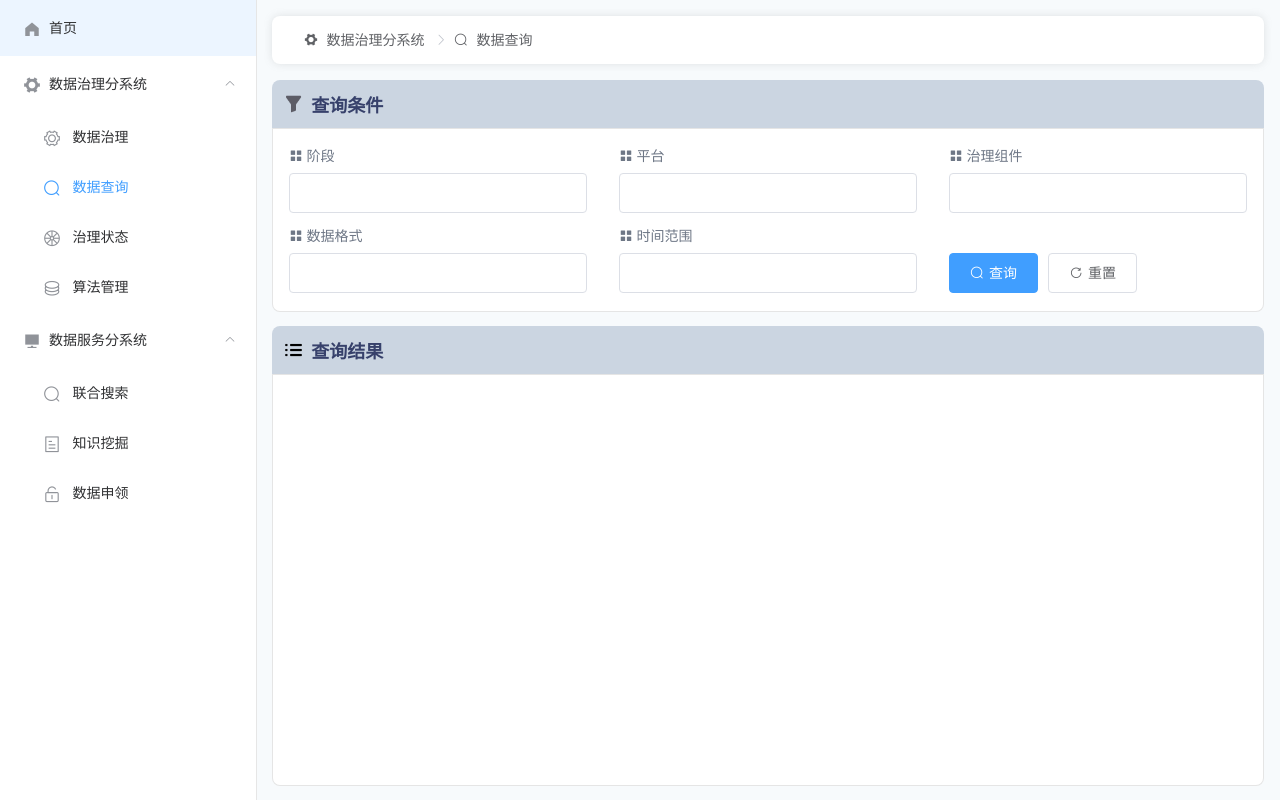
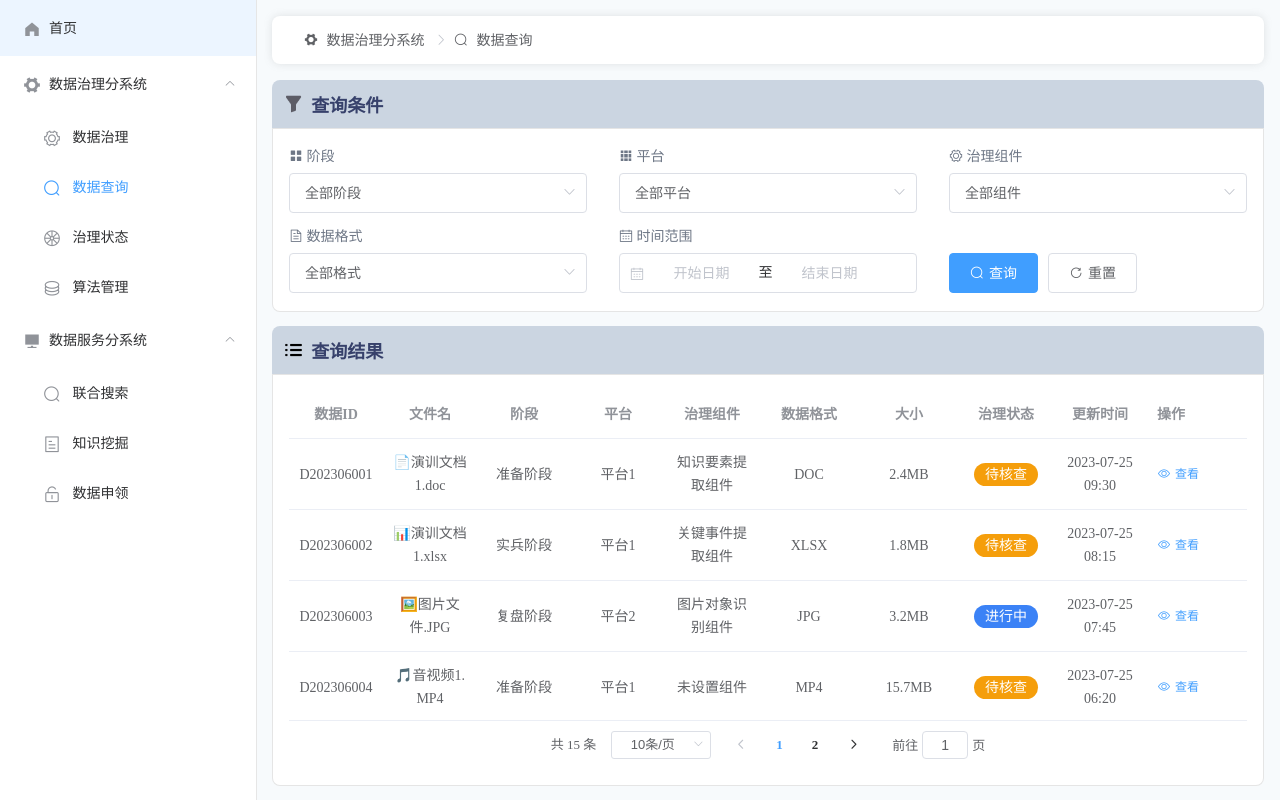
Before and after one commit to fireworks99/data-govern, a Vue app: page /govern/data-query in a window 1280 px wide. Built offline with nearby package versions, Linux system fonts and the light colour scheme.

Commit message:
查询结果

```diff
--- a/src/api/index.js
+++ b/src/api/index.js
@@ -1,6 +1,15 @@
-import alldata from '@/assets/data/table.json';
+import data_govern from '@/assets/data/data_govern.json';
+import data_query from '@/assets/data/data_query.json';
 
-export function queryDataByCondition(data) {
+const dataMap = {
+  data_govern,
+  data_query
+};
+
+export function queryDataByCondition(data, type) {
+
+  const aimData = dataMap[type];
+
   return new Promise((resolve) => {
     const { pageSize, pageNum } = data;
     const start = (pageNum - 1) * pageSize;
@@ -9,8 +18,8 @@ export function queryDataByCondition(data) {
       resolve({
         status: 200,
         data: {
-          list: alldata.slice(start, start + pageSize),
-          total: alldata.length
+          list: aimData.slice(start, start + pageSize),
+          total: aimData.length
         }
       });
     }, 1000);
--- /dev/null
+++ b/src/assets/data/data_query.json
@@ -0,0 +1,17 @@
+[
+  { "id": "D202306001", "stage": "1", "platform": "1", "status": "1", "filename": "📄演训文档1.doc", "format": "DOC", "size": "2.4MB", "uploadTime": "2023-07-25 09:30", "component": "1" },
+  { "id": "D202306002", "stage": "2", "platform": "1", "status": "1", "filename": "📊演训文档1.xlsx", "format": "XLSX", "size": "1.8MB", "uploadTime": "2023-07-25 08:15", "component": "2" },
+  { "id": "D202306003", "stage": "3", "platform": "2", "status": "2", "filename": "🖼️图片文件.JPG", "format": "JPG", "size": "3.2MB", "uploadTime": "2023-07-25 07:45", "component": "3" },
+  { "id": "D202306004", "stage": "1", "platform": "1", "status": "1", "filename": "🎵音视频1.MP4", "format": "MP4", "size": "15.7MB", "uploadTime": "2023-07-25 06:20", "component": "" },
+  { "id": "D202306005", "stage": "2", "platform": "1", "status": "1", "filename": "📊演训文档2.xlsx", "format": "XLSX", "size": "3.2MB", "uploadTime": "2023-07-25 05:10", "component": "1" },
+  { "id": "D202306006", "stage": "3", "platform": "2", "status": "3", "filename": "📄演训文档3.doc", "format": "DOC", "size": "21.4MB", "uploadTime": "2023-07-25 09:30", "component": "1" },
+  { "id": "D202306007", "stage": "1", "platform": "1", "status": "1", "filename": "📊演训文档4.xlsx", "format": "XLSX", "size": "11.8MB", "uploadTime": "2023-07-25 08:15", "component": "2" },
+  { "id": "D202306008", "stage": "2", "platform": "2", "status": "3", "filename": "🖼️图片文件2.JPG", "format": "JPG", "size": "13.2MB", "uploadTime": "2023-07-25 07:45", "component": "3" },
+  { "id": "D202306009", "stage": "3", "platform": "1", "status": "1", "filename": "🎵音视频2.MP4", "format": "MP4", "size": "1.7MB", "uploadTime": "2023-07-25 06:20", "component": "" },
+  { "id": "D202306010", "stage": "1", "platform": "3", "status": "2", "filename": "📊演训文档5.xlsx", "format": "XLSX", "size": "32.2MB", "uploadTime": "2023-07-25 05:10", "component": "1" },
+  { "id": "D202306011", "stage": "2", "platform": "1", "status": "1", "filename": "📄演训文档6.doc", "format": "DOC", "size": "10.4MB", "uploadTime": "2023-07-25 09:30", "component": "1" },
+  { "id": "D202306012", "stage": "3", "platform": "1", "status": "2", "filename": "📊演训文档7.xlsx", "format": "XLSX", "size": "11.8MB", "uploadTime": "2023-07-25 08:15", "component": "2" },
+  { "id": "D202306013", "stage": "1", "platform": "2", "status": "1", "filename": "🖼️图片文件3.JPG", "format": "JPG", "size": "3.29MB", "uploadTime": "2023-07-25 07:45", "component": "3" },
+  { "id": "D202306014", "stage": "2", "platform": "1", "status": "3", "filename": "🎵音视频3.MP4", "format": "MP4", "size": "15.57MB", "uploadTime": "2023-07-25 06:20", "component": "" },
+  { "id": "D202306015", "stage": "3", "platform": "1", "status": "1", "filename": "📊演训文档8.xlsx", "format": "XLSX", "size": "3.62MB", "uploadTime": "2023-07-25 05:10", "component": "1" }
+]
--- /dev/null
+++ b/src/assets/styles/element-ui.scss
@@ -0,0 +1,13 @@
+body {
+
+  .el-select {
+    width: 100%;
+  }
+
+  .el-date-editor--daterange.el-input,
+  .el-date-editor--daterange.el-input__inner,
+  .el-date-editor--timerange.el-input,
+  .el-date-editor--timerange.el-input__inner {
+    width: 100%;
+  }
+}
--- a/src/assets/styles/index.scss
+++ b/src/assets/styles/index.scss
@@ -1,3 +1,5 @@
+@import './element-ui.scss';
+
 html,
 body,
 #app {
--- a/src/views/govern/DataGovern.vue
+++ b/src/views/govern/DataGovern.vue
@@ -133,7 +133,7 @@ export default {
       queryDataByCondition({
         pageSize: this.pageSize,
         pageNum: this.currentPage
-      }).then(res => {
+      }, 'data_govern').then(res => {
         this.loading = false;
         if (res.status === 200) {
           this.tableData = res.data.list;
--- a/src/views/govern/DataQuery.vue
+++ b/src/views/govern/DataQuery.vue
@@ -6,22 +6,32 @@
 
           <div class="row">
             <FilterItem title="阶段" icon="el-icon-menu">
-              <el-input></el-input>
+              <el-select placeholder="请选择" v-model="value">
+                <el-option label="全部阶段" value="1"></el-option>
+              </el-select>
             </FilterItem>
-            <FilterItem title="平台" icon="el-icon-menu">
-              <el-input></el-input>
+            <FilterItem title="平台" icon="el-icon-s-grid">
+              <el-select placeholder="请选择" v-model="value">
+                <el-option label="全部平台" value="1"></el-option>
+              </el-select>
             </FilterItem>
-            <FilterItem title="治理组件" icon="el-icon-menu">
-              <el-input></el-input>
+            <FilterItem title="治理组件" icon="el-icon-setting">
+              <el-select placeholder="请选择" v-model="value">
+                <el-option label="全部组件" value="1"></el-option>
+              </el-select>
             </FilterItem>
           </div>
 
           <div class="row">
-            <FilterItem title="数据格式" icon="el-icon-menu">
-              <el-input></el-input>
+            <FilterItem title="数据格式" icon="el-icon-document">
+              <el-select placeholder="请选择" v-model="value">
+                <el-option label="全部格式" value="1"></el-option>
+              </el-select>
             </FilterItem>
-            <FilterItem title="时间范围" icon="el-icon-menu">
-              <el-input></el-input>
+            <FilterItem title="时间范围" icon="el-icon-date">
+              <el-date-picker v-model="value1" type="daterange" range-separator="至" start-placeholder="开始日期"
+                end-placeholder="结束日期">
+              </el-date-picker>
             </FilterItem>
             <FilterItem>
               <el-button type="primary" icon="el-icon-search">查询</el-button>
@@ -33,7 +43,52 @@
       </PanelLayout>
     </div>
     <div class="bottom">
-      <PanelLayout title="查询结果" icon="result"></PanelLayout>
+      <PanelLayout title="查询结果" icon="result">
+        <div style="padding: 16px;height: 100%;box-sizing: border-box;">
+          <div class="table_wrapper">
+            <el-table :data="tableData" style="width: 100%" height="100%" v-loading="loading">
+              <el-table-column prop="id" label="数据ID" align="center"></el-table-column>
+              <el-table-column prop="filename" label="文件名" align="center"></el-table-column>
+              <el-table-column label="阶段" align="center">
+                <template slot-scope="scope">
+                  {{ stageMap[scope.row.stage] || '未知阶段' }}
+                </template>
+              </el-table-column>
+              <el-table-column label="平台" align="center">
+                <template slot-scope="scope">
+                  {{ '平台' + scope.row.platform }}
+                </template>
+              </el-table-column>
+              <el-table-column label="治理组件" align="center">
+                <template slot-scope="scope">
+                  {{ componentMap[scope.row.component] || '未设置组件' }}
+                </template>
+              </el-table-column>
+              <el-table-column prop="format" label="数据格式" align="center" width="100"></el-table-column>
+              <el-table-column prop="size" label="大小" align="center" width="100"></el-table-column>
+              <el-table-column label="治理状态" align="center">
+                <template slot-scope="scope">
+                  <span :style="[{ backgroundColor: colorMap[scope.row.status] }]" class="status_show">
+                    {{ statusMap[scope.row.status] || '未知状态' }}
+                  </span>
+                </template>
+              </el-table-column>
+              <el-table-column prop="uploadTime" label="更新时间" align="center"></el-table-column>
+              <el-table-column fixed="right" label="操作" width="100">
+                <template slot-scope="scope">
+                  <el-button @click="handleClick(scope.row)" type="text" size="small" icon="el-icon-view">查看</el-button>
+                </template>
+              </el-table-column>
+            </el-table>
+          </div>
+
+          <div class="flex_center" style="height: 48px;">
+            <el-pagination :current-page="currentPage" :page-size="pageSize" :page-sizes="[10, 20, 30, 40]"
+              layout="total, sizes, prev, pager, next, jumper" :total="total" @size-change="handleSizeChange"
+              @current-change="handleCurrentChange" />
+          </div>
+        </div>
+      </PanelLayout>
     </div>
   </div>
 </template>
@@ -41,12 +96,77 @@
 <script>
 import PanelLayout from '@/components/PanelLayout.vue';
 import FilterItem from '@/components/FilterItem.vue';
+import { queryDataByCondition } from '@/api';
 
 export default {
   name: 'DataQuery',
   components: {
     PanelLayout,
     FilterItem
+  },
+  data() {
+    return {
+      value: '1',
+      value1: [],
+      tableData: [],
+      stageMap: {
+        '1': '准备阶段',
+        '2': '实兵阶段',
+        '3': '复盘阶段'
+      },
+      componentMap: {
+        '1': '知识要素提取组件',
+        '2': '关键事件提取组件',
+        '3': '图片对象识别组件'
+      },
+      statusMap: {
+        '1': '待核查',
+        '2': '进行中',
+        '3': '已完成'
+      },
+      colorMap: {
+        '1': '#f59e0b',
+        '2': '#3b82f6',
+        '3': '#10b981'
+      },
+
+      currentPage: 1,
+      pageSize: 10,
+      total: 0,
+      loading: false
+    }
+  },
+  mounted() {
+    this.getTableData();
+  },
+  methods: {
+    handleSizeChange(val) {
+      console.log(`每页 ${val} 条`);
+      this.pageSize = val;
+      this.getTableData();
+    },
+    handleCurrentChange(val) {
+      console.log(`当前页: ${val}`);
+      this.currentPage = val;
+      this.getTableData();
+    },
+    getTableData() {
+      this.loading = true;
+      queryDataByCondition({
+        pageSize: this.pageSize,
+        pageNum: this.currentPage
+      }, 'data_query').then(res => {
+        this.loading = false;
+        if (res.status === 200) {
+          this.tableData = res.data.list;
+          // this.tableData = [];//暂无数据
+          this.total = res.data.total;
+        }
+      })
+    },
+    handleClick(row) {
+      console.log(row);
+    }
   }
 }
 </script>
@@ -78,6 +198,20 @@ export default {
 
   .bottom {
     flex: 1;
+    min-height: 0;
+
+    .table_wrapper {
+      height: calc(100% - 48px);
+      overflow-y: auto;
+
+      .status_show {
+        color: #fff;
+        display: block;
+        width: 64px;
+        border-radius: 16px;
+        margin: auto;
+      }
+    }
   }
 }
 </style>
```
Also changed, not shown: src/assets/data/data_govern.json (line endings or trailing spaces).
